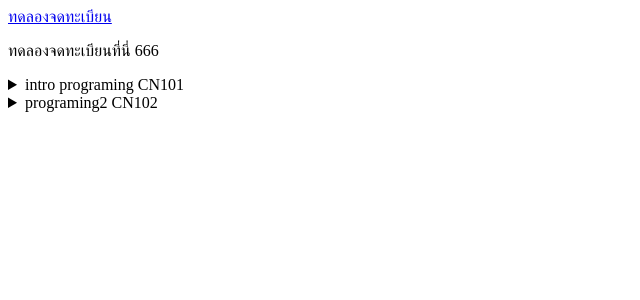
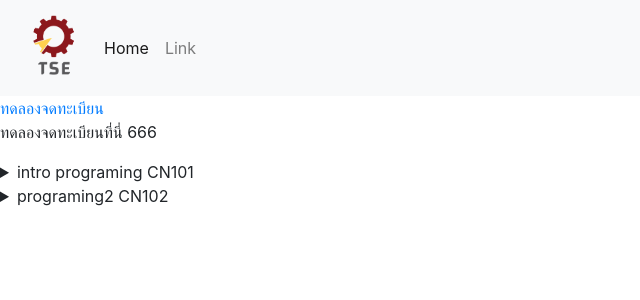
Before and after one commit to 6210612799/CN14_project_subject, a Django app: page /enroll/ in a window 1280 px wide. Shown: the top 300 px of the page, without its empty margins (0-640 px from the left). Run offline with Django 4.2, Linux system fonts and the light colour scheme; data comes from the database, SQL or seed files in the repository; both versions use the stored data as it was after the commit.

Commit message:
layout deco

```diff
--- /dev/null
+++ b/subjectenroller/static/css/styles.css
@@ -0,0 +1,3 @@
+.bg-gray{
+    background-color: #aaa2a29a;
+ }
--- a/subjectenroller/subjectenroller/settings.py
+++ b/subjectenroller/subjectenroller/settings.py
@@ -118,7 +118,8 @@
 # https://docs.djangoproject.com/en/4.1/howto/static-files/
 
 STATIC_URL = "static/"
-
+STATICFILES_DIRS = [os.path.join(BASE_DIR, 'static')]
+STATIC_ROOT = os.path.join(BASE_DIR, 'staticfiles')
 # Default primary key field type
 # https://docs.djangoproject.com/en/4.1/ref/settings/#default-auto-field
 
--- a/subjectenroller/subjectenroller/templates/subjectenroller/homepage.html
+++ b/subjectenroller/subjectenroller/templates/subjectenroller/homepage.html
@@ -1,5 +1,8 @@
 {% extends "subjectenroller/layout.html" %}
 {% block body %}
+<br>
+<br>
+
 <p>นี่คือหน้าแรก</p>
 <p>สวัสดี {{ request.session.user_id }} </p>
 {% endblock %}
--- a/subjectenroller/subjectenroller/templates/subjectenroller/layout.html
+++ b/subjectenroller/subjectenroller/templates/subjectenroller/layout.html
@@ -1,12 +1,35 @@
+{% load static %}
 <!DOCTYPE html>
+
 <html lang="en">
 <head>
+
+    <link rel="stylesheet" href="{% static 'css/styles.css' %}"/>
+    <link rel="stylesheet" href="https://cdn.jsdelivr.net/npm/bootstrap@4.3.1/dist/css/bootstrap.min.css" integrity="sha384-ggOyR0iXCbMQv3Xipma34MD+dH/1fQ784/j6cY/iJTQUOhcWr7x9JvoRxT2MZw1T" crossorigin="anonymous">
     <meta charset="UTF-8">
     <meta http-equiv="X-UA-Compatible" content="IE=edge">
     <meta name="viewport" content="width=device-width, initial-scale=1.0">
     <title>หน้าแรก</title>
 </head>
 <body>
+
+    <nav class="navbar navbar-expand-lg navbar-light bg-light">
+        <button class="navbar-toggler navbar-toggler-right" type="button" data-toggle="collapse" data-target="#navbarTogglerDemo02" aria-controls="navbarTogglerDemo02" aria-expanded="false" aria-label="Toggle navigation">
+          <span class="navbar-toggler-icon"></span>
+        </button>
+        <img src="{% static 'image/Main-Logo.png' %}" alt="" style="height: 80px; width: 80 px;">
+
+        <div class="collapse navbar-collapse" id="navbarTogglerDemo02">
+          <ul class="navbar-nav mr-auto mt-2 mt-md-0">
+            <li class="nav-item active">
+              <a class="nav-link" href="{% url 'homepage' %}">Home <span class="sr-only">(current)</span></a>
+            </li>
+            <li class="nav-item">
+              <a class="nav-link" href="#!">Link</a>
+            </li>
+          </ul>
+        </div>
+      </nav>
     <a href="{% url 'enroll' %}">ทดลองจดทะเบียน</a>
     {% block body %}
     {% endblock %}
--- a/subjectenroller/subjectenroller/templates/subjectenroller/test_enroll.html
+++ b/subjectenroller/subjectenroller/templates/subjectenroller/test_enroll.html
@@ -5,6 +5,7 @@
     <script>
 
     </script>
+    <br>
 <p>ทดลองจดทะเบียนที่นี่ 666</p>
 <p>{{ request.session.user_id }}</p>
 {% for subject in data %}
```
Also changed, not shown: subjectenroller/subjectenroller/templates/subjectenroller/login.html (+3 -4 lines), subjectenroller/db.sqlite3, subjectenroller/static/image/Main-Logo.png (added), subjectenroller/static/test.js (added).
